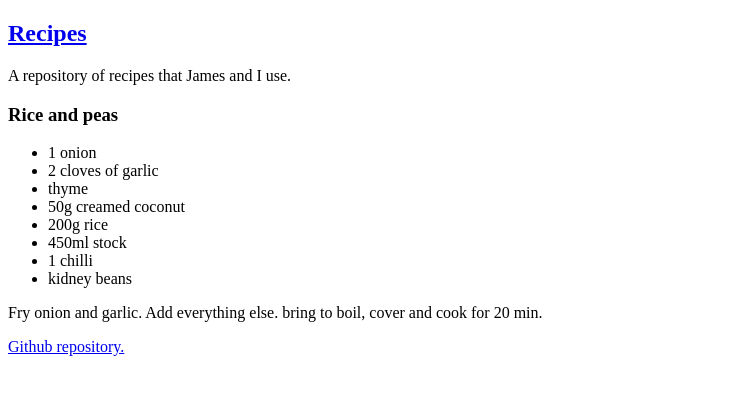
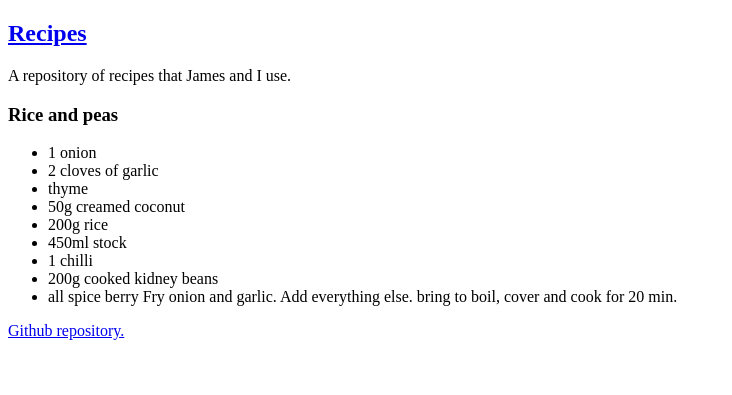
Before and after one commit to StatsRhian/recipes-old-website, a Jekyll site: the page built from _my_recipes/rice-and-peas.md, in a window 1280 px wide. Shown: the top 395 px of the page, without its empty margins (0-732 px from the left). Built offline with Jekyll 4.4.1, drawn with Linux system fonts in a browser that asks for light colours.

Commit message:
Edited amounts in rice and beans

```diff
--- a/_my_recipes/rice-and-peas.md
+++ b/_my_recipes/rice-and-peas.md
@@ -10,6 +10,6 @@ layout: default
 * 200g rice
 * 450ml stock
 * 1 chilli
-* kidney beans
-
+* 200g cooked kidney beans
+* all spice berry
 Fry onion and garlic. Add everything else. bring to boil, cover and cook for 20 min.
```
